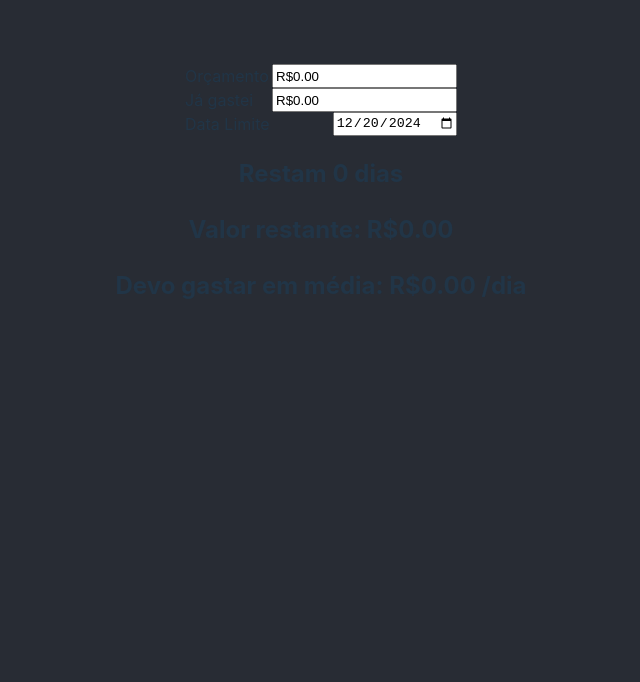
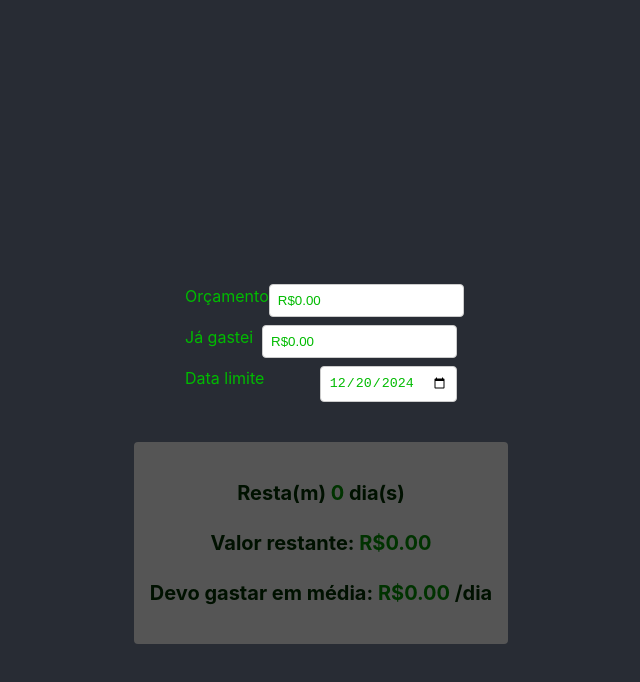
Before and after one commit to RenatoPorfirio/calculadora-orcamentaria, a React (Vite) app: page / in a window 1280 px wide. Shown: the top 682 px of the page, without its empty margins (335-975 px from the left). Built offline with nearby package versions, Linux system fonts and the light colour scheme.

Commit message:
adiciona estilização

```diff
--- a/src/App.css
+++ b/src/App.css
@@ -7,6 +7,7 @@
   display: flex;
   flex-direction: column;
   align-items: center;
+  justify-content: center;
   min-height: 100vh;
   width: 100vw;
   padding: 4rem 1rem;
@@ -17,4 +18,32 @@
   display: flex;
   width: 17rem;
   justify-content: space-between;
+  color: #00bb00;
+  margin-bottom: 0.5rem;
 }
+
+.input-field input {
+  padding: 0.5rem;
+  border: 1px solid #ccc;
+  border-radius: 0.25rem;
+  color: #00bb00;
+  outline: none;
+}
+
+.input-field input:focus {
+  border-color: #00bb00;
+}
+
+.result {
+  margin-top: 2rem;
+  background-color: #555;
+  padding: 1rem;
+  border-radius: 0.25rem;
+  color: #001100;
+  font-size: 1.25rem;
+  font-weight: bold;
+}
+
+.result b {
+  color: #003300;
+}
--- a/src/App.tsx
+++ b/src/App.tsx
@@ -66,7 +66,7 @@ function App() {
           />
         </div>
         <div className='input-field'>
-          <label htmlFor="limitDate">Data Limite</label>
+          <label htmlFor="limitDate">Data limite</label>
           <input
             type="date"
             id="limitDate"
@@ -75,9 +75,9 @@ function App() {
           />
         </div>
         <div className="result">
-        <h2>Restam {remainingDays()} dias</h2>
-          <h2>Valor restante: R${(budget - expenses).toFixed(2)}</h2>
-          <h2>Devo gastar em média: R${((budget - expenses) / (remainingDays() > 0 ? remainingDays() : 1)).toFixed(2)} /dia</h2>
+          <p>Resta(m) <b>{remainingDays()}</b> dia(s)</p>
+          <p>Valor restante: <b>R${(budget - expenses).toFixed(2)}</b></p>
+          <p>Devo gastar em média: <b>R${((budget - expenses) / (remainingDays() > 0 ? remainingDays() : 1)).toFixed(2)}</b> /dia</p>
         </div>
       </div>
     </>
```
